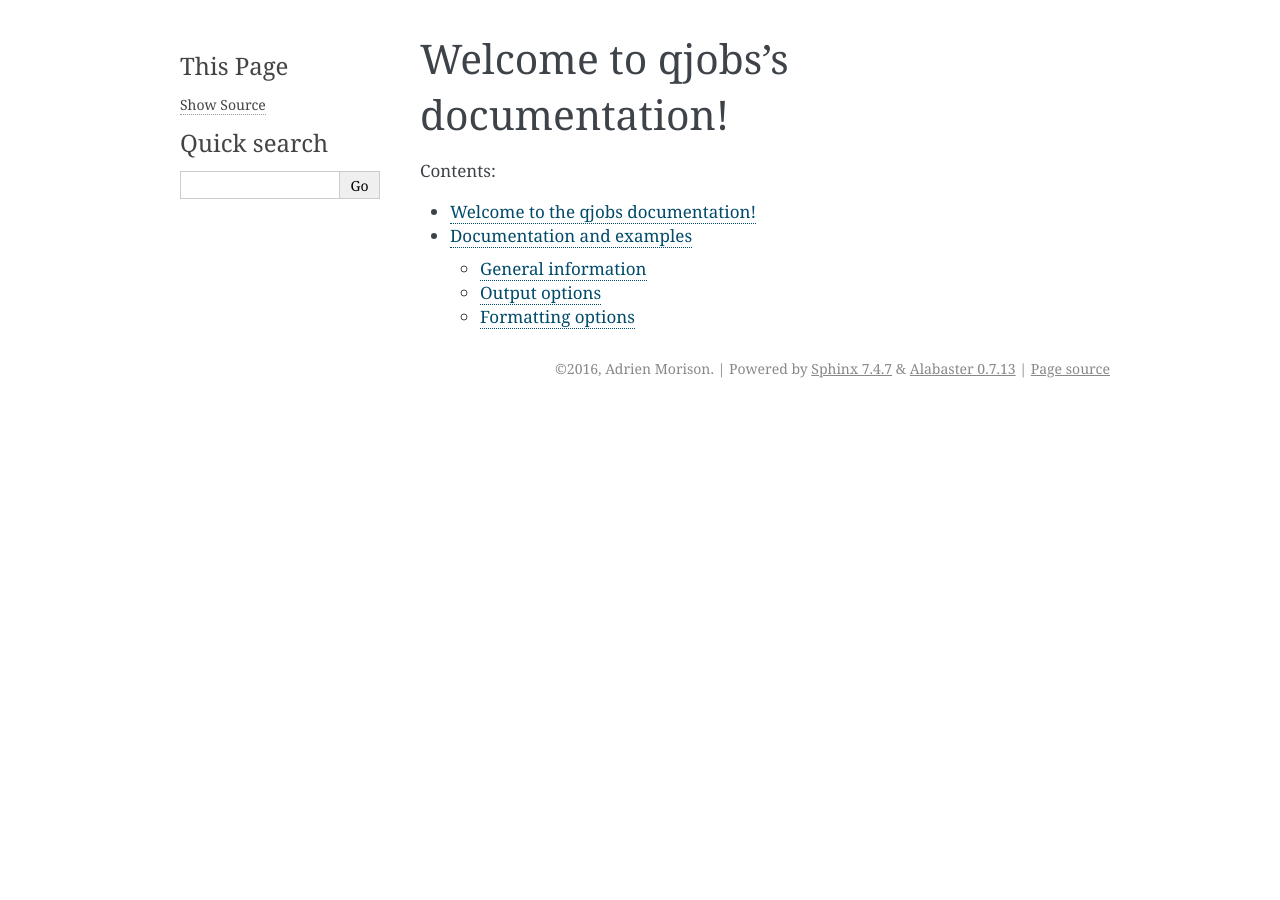
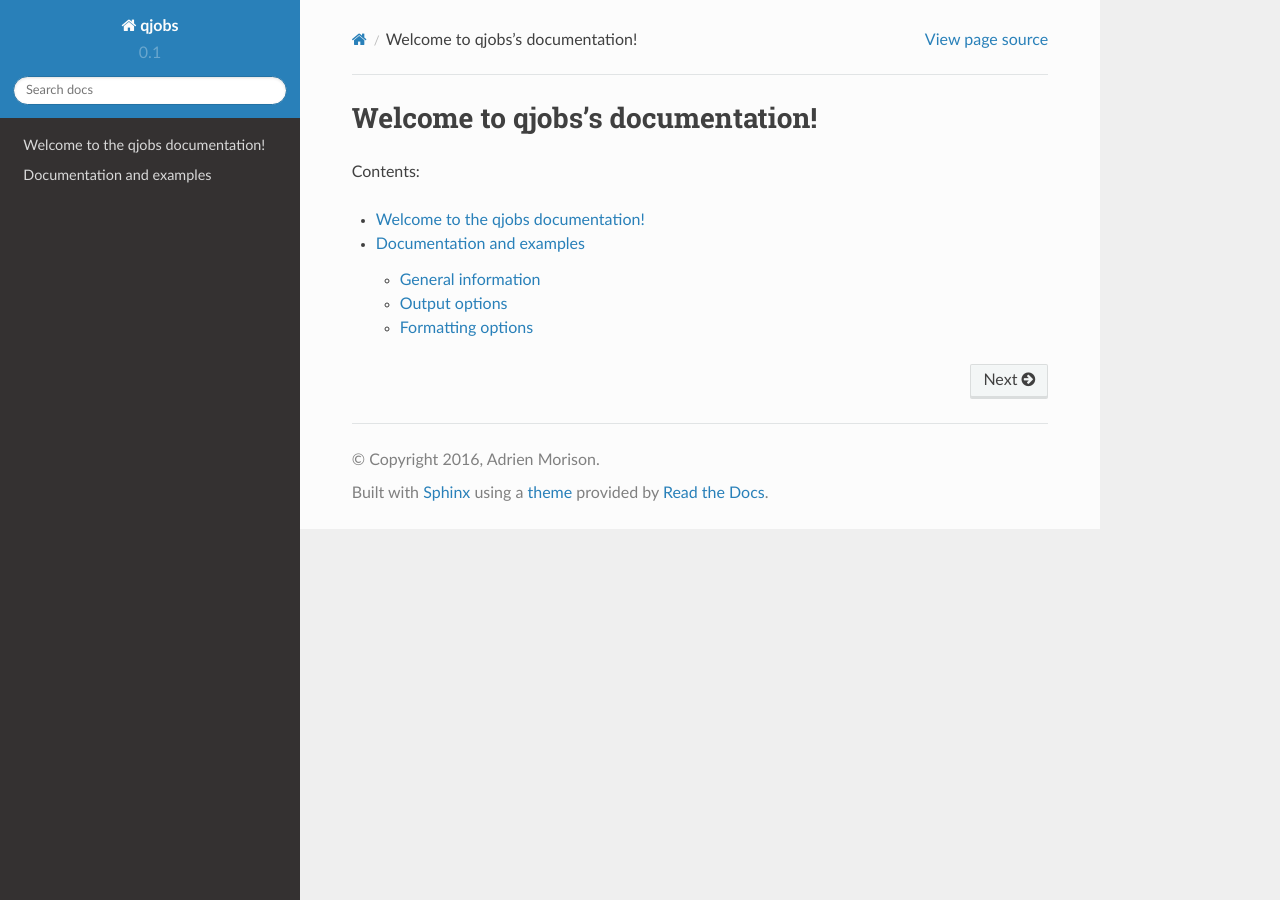
Before and after one commit to amorison/qjobs, a Sphinx documentation site: the page built from docs/index.rst, in a window 1280 px wide. Built offline with Sphinx 7.4.7 and the Read the Docs theme 2.0.0, drawn with Linux system fonts in a browser that asks for light colours.

Commit message:
Update doc theme

```diff
--- a/docs/conf.py
+++ b/docs/conf.py
@@ -19,12 +19,23 @@ import os
 # If extensions (or modules to document with autodoc) are in another directory,
 # add these directories to sys.path here. If the directory is relative to the
 # documentation root, use os.path.abspath to make it absolute, like shown here.
-#sys.path.insert(0, os.path.abspath('.'))
+sys.path.insert(0, os.path.abspath('..'))
+
+from qjobs import __version__
+from pkg_resources import safe_version
+
+on_rtd = os.environ.get('READTHEDOCS', None) == 'True'
+if on_rtd:
+    html_style = '/default.css'
+else:
+    import sphinx_rtd_theme
+    html_theme = 'sphinx_rtd_theme'
+    html_theme_path = [sphinx_rtd_theme.get_html_theme_path()]
 
 # -- General configuration ------------------------------------------------
 
 # If your documentation needs a minimal Sphinx version, state it here.
-#needs_sphinx = '1.0'
+needs_sphinx = '1.1'
 
 # Add any Sphinx extension module names here, as strings. They can be
 # extensions coming with Sphinx (named 'sphinx.ext.*') or your custom
@@ -54,10 +65,10 @@ author = 'Adrien Morison'
 # |version| and |release|, also used in various other places throughout the
 # built documents.
 #
+# The full version, including alpha/beta/rc tags.
+release = safe_version(__version__)
 # The short X.Y version.
-version = '0.1'
-# The full version, including alpha/beta/rc tags.
-release = '0.1.0'
+version = '.'.join(release.split('.')[:2])
 
 # The language for content autogenerated by Sphinx. Refer to documentation
 # for a list of supported languages.
@@ -108,7 +119,7 @@ todo_include_todos = False
 
 # The theme to use for HTML and HTML Help pages.  See the documentation for
 # a list of builtin themes.
-html_theme = 'alabaster'
+#html_theme = 'alabaster'
 
 # Theme options are theme-specific and customize the look and feel of a theme
 # further.  For a list of options available for each theme, see the
```
